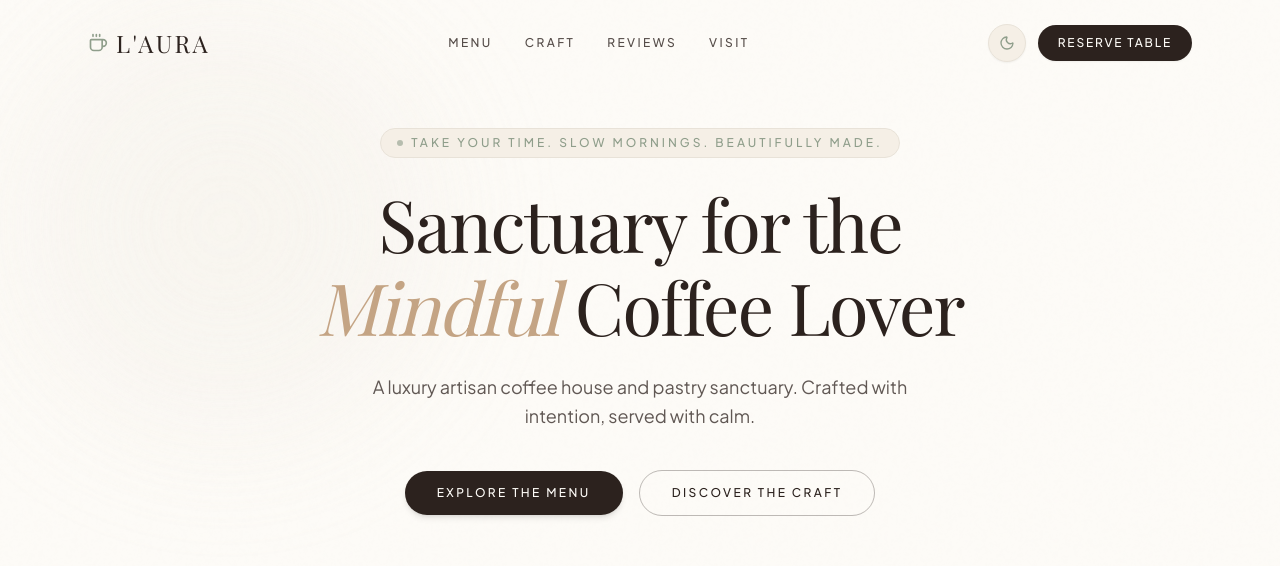
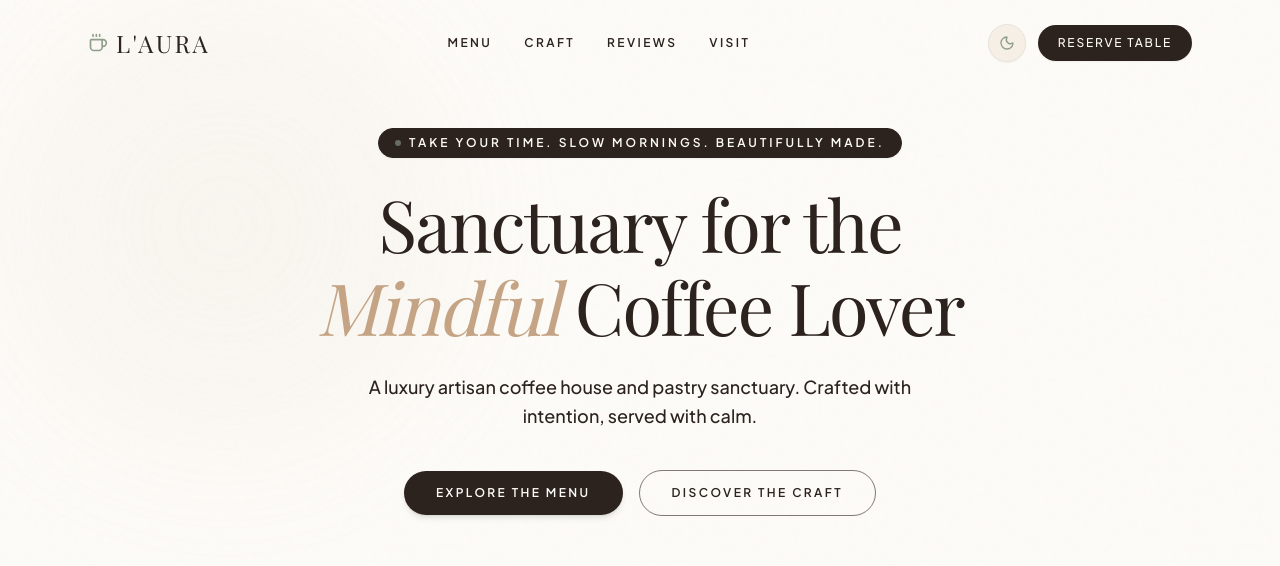
Before and after one commit to Vishw-modi/cafe-site, a Next.js app: page / in a window 1280 px wide. Shown: the top 566 px of the page. Built offline with nearby package versions, Linux system fonts and the light colour scheme; a web font is replaced by a local one.

Commit message:
Fix text contrast and background sync across Light and Dark mode

```diff
--- a/app/page.tsx
+++ b/app/page.tsx
@@ -22,7 +22,7 @@ export default function Home() {
   const [conciergeSelectedItem, setConciergeSelectedItem] = useState<MenuItem | null>(null);
 
   return (
-    <main className="relative min-h-screen bg-[#FDFBF7] text-[#2C221E] selection:bg-[#C4A484]/30">
+    <main className="relative min-h-screen bg-[#FDFBF7] dark:bg-[#14100E] text-[#1C1614] dark:text-[#F5EFE6] transition-colors duration-500 selection:bg-[#C4A484]/30">
       {/* 1. Desktop Custom Contextual Cursor */}
       <CustomCursor />
 
--- a/components/HeaderNav.tsx
+++ b/components/HeaderNav.tsx
@@ -47,15 +47,15 @@ export function HeaderNav({ onOpenReservation }: HeaderNavProps) {
         </a>
 
         {/* Desktop Nav Links */}
-        <nav className="hidden md:flex items-center gap-8 text-xs uppercase tracking-[0.2em] font-medium text-[#2C221E]/80 dark:text-[#F5EFE6]/80">
+        <nav className="hidden md:flex items-center gap-8 text-xs uppercase tracking-[0.2em] font-semibold text-[#2C221E] dark:text-[#F5EFE6]">
           {navLinks.map((link) => (
             <a
               key={link.label}
               href={link.href}
-              className="relative py-1 hover:text-[#2C221E] dark:hover:text-white transition-colors group"
+              className="relative py-1 hover:text-[#C4A484] dark:hover:text-[#D6B798] transition-colors group"
             >
               {link.label}
-              <span className="absolute bottom-0 left-0 w-0 h-[1px] bg-[#C4A484] dark:bg-[#D6B798] group-hover:w-full transition-all duration-300" />
+              <span className="absolute bottom-0 left-0 w-0 h-[1.5px] bg-[#C4A484] dark:bg-[#D6B798] group-hover:w-full transition-all duration-300" />
             </a>
           ))}
         </nav>
--- a/components/HeroSection.tsx
+++ b/components/HeroSection.tsx
@@ -44,7 +44,7 @@ export function HeroSection({ onOpenReservation }: HeroSectionProps) {
           initial={{ opacity: 0, y: 15 }}
           animate={{ opacity: 1, y: 0 }}
           transition={{ duration: 0.8, delay: 0.2 }}
-          className="inline-flex items-center gap-2 px-4 py-1.5 rounded-full bg-[#F5EFE6] dark:bg-[#1E1815] border border-[#E8E2D8] dark:border-[#2E2420] text-[#8F9E8B] dark:text-[#A1B39C] text-xs uppercase tracking-[0.25em] font-medium mb-6"
+          className="inline-flex items-center gap-2 px-4 py-1.5 rounded-full bg-[#2C221E] dark:bg-[#1E1815] text-[#FDFBF7] dark:text-[#A1B39C] text-xs uppercase tracking-[0.25em] font-semibold mb-6 shadow-xs border border-[#2C221E] dark:border-[#2E2420]"
         >
           <span className="w-1.5 h-1.5 rounded-full bg-[#8F9E8B] dark:bg-[#A1B39C] animate-pulse" />
           {greeting} {siteConfig.tagline}
@@ -66,7 +66,7 @@ export function HeroSection({ onOpenReservation }: HeroSectionProps) {
           initial={{ opacity: 0, y: 20 }}
           animate={{ opacity: 1, y: 0 }}
           transition={{ duration: 0.8, delay: 0.6 }}
-          className="max-w-xl mx-auto text-base sm:text-lg text-[#2C221E]/75 dark:text-[#F5EFE6]/75 leading-relaxed mb-10 font-sans"
+          className="max-w-xl mx-auto text-base sm:text-lg text-[#2C221E] dark:text-[#F5EFE6]/90 font-medium leading-relaxed mb-10 font-sans"
         >
           {siteConfig.description}
         </motion.p>
@@ -81,14 +81,14 @@ export function HeroSection({ onOpenReservation }: HeroSectionProps) {
           <a
             href="#menu"
             data-cursor="EXPLORE"
-            className="w-full sm:w-auto px-8 py-3.5 rounded-full bg-[#2C221E] dark:bg-[#F5EFE6] text-[#FDFBF7] dark:text-[#2C221E] text-xs uppercase tracking-[0.2em] font-medium hover:bg-[#C4A484] dark:hover:bg-[#D6B798] transition-all duration-300 shadow-md text-center"
+            className="w-full sm:w-auto px-8 py-3.5 rounded-full bg-[#2C221E] dark:bg-[#F5EFE6] text-[#FDFBF7] dark:text-[#2C221E] text-xs uppercase tracking-[0.2em] font-semibold hover:bg-[#C4A484] dark:hover:bg-[#D6B798] transition-all duration-300 shadow-md text-center"
           >
             Explore the Menu
           </a>
           <a
             href="#craft"
             data-cursor="VIEW"
-            className="w-full sm:w-auto px-8 py-3.5 rounded-full bg-transparent border border-[#2C221E]/30 dark:border-[#F5EFE6]/30 text-[#2C221E] dark:text-[#F5EFE6] text-xs uppercase tracking-[0.2em] font-medium hover:border-[#2C221E] dark:hover:border-white hover:bg-[#F5EFE6]/50 dark:hover:bg-[#1E1815]/50 transition-all duration-300 text-center"
+            className="w-full sm:w-auto px-8 py-3.5 rounded-full bg-transparent border border-[#2C221E]/60 dark:border-[#F5EFE6]/60 text-[#2C221E] dark:text-[#F5EFE6] text-xs uppercase tracking-[0.2em] font-semibold hover:border-[#2C221E] dark:hover:border-white hover:bg-[#2C221E] hover:text-[#FDFBF7] dark:hover:bg-[#F5EFE6] dark:hover:text-[#2C221E] transition-all duration-300 text-center"
           >
             Discover the Craft
           </a>
```
